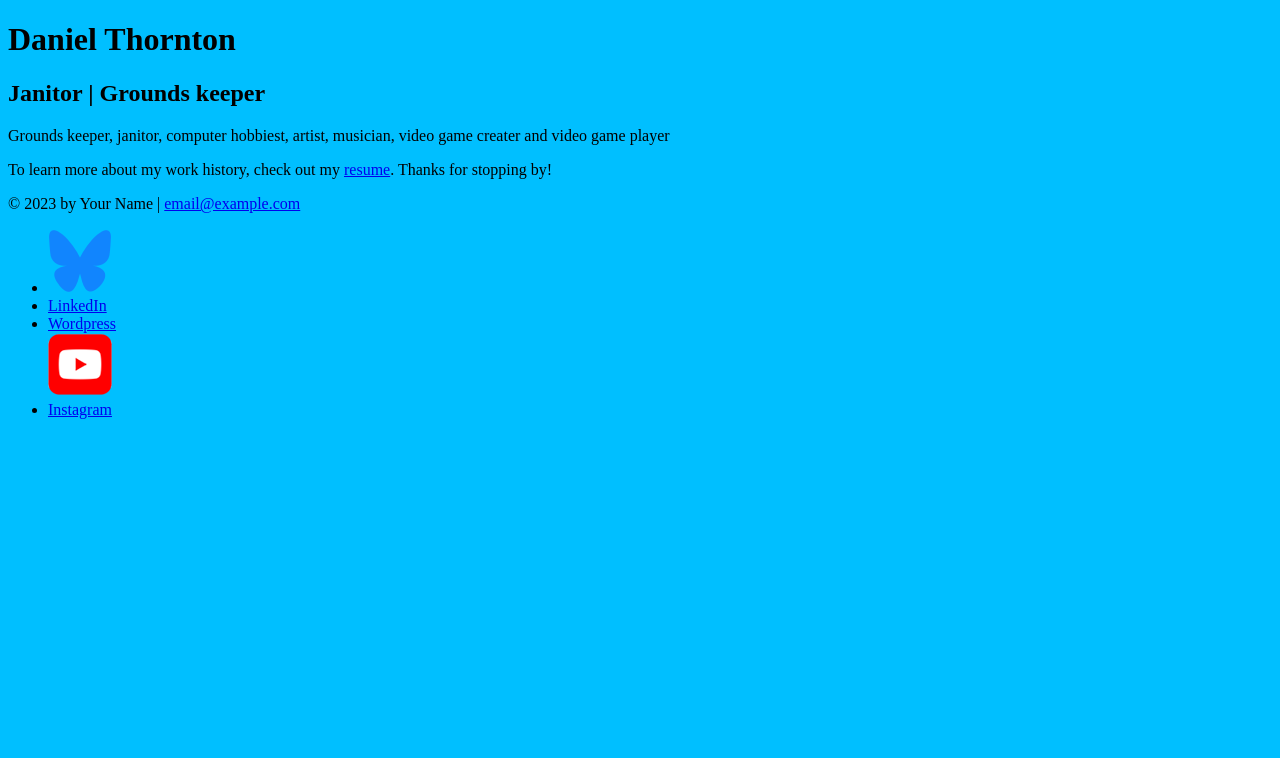
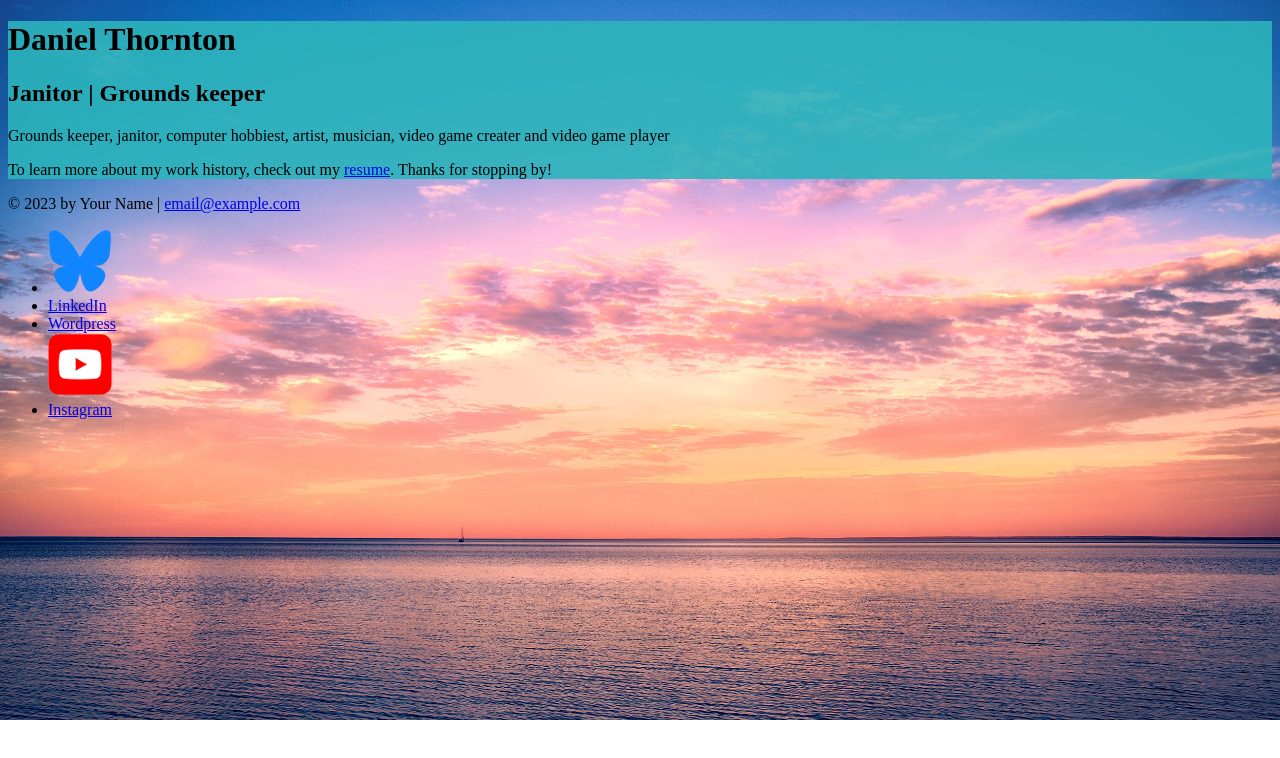
Before and after one commit to lovetocode/personal-site-2026, a plain HTML site: page personal-site-2026/index.html in a window 1280 px wide. Drawn offline with Linux system fonts and the light colour scheme.

Commit message:
Added css styles to home page

```diff
--- a/personal-site-2026/css/styles.css
+++ b/personal-site-2026/css/styles.css
@@ -1,3 +1,51 @@
+/* color palette
+
+  Blue green : #9ECECE
+  light gray : DFE1E3
+  gray : BCB4B9
+  dark gray : 4C4C54
+  dark blue green : 2CB4BC
+
+  */
+
+
+/* Global Styles */
+
 body {
-  background : #00bfff;
+  background : #fff;
+
 }
+
+/* Resume */
+
+
+
+/* Home */
+
+ .home {
+
+   background : url(../images/bg-sunset-ocean.jpg) no-repeat;
+   background-size : cover;
+
+   }
+
+  .home .home-text {
+
+     background : rgb(44 180 188 / 0.9)
+
+    }
+
+
+/* Footer */
+
+    .footer {
+
+     background : rgb(223 225 227 / 0.9)
+
+     }
+
+
+
+
+
+/* links */
--- a/personal-site-2026/index.html
+++ b/personal-site-2026/index.html
@@ -6,8 +6,9 @@
     <title>Why I Daniel Thornton is Amazing</title>
     <link rel="stylesheet" href="css/styles.css"
   </head>
-  <body>
+  <body class="home">
     <!-- //  INTRO  // -->
+    <div class="home-text">
         <header>
           <!-- Start content edits below this line. -->
           <h1>Daniel Thornton</h1>
@@ -24,6 +25,7 @@
 
           <!-- End content edits here. -->
         </main>
+    </div>
 
     <!-- //  FOOTER INFO, SOCIAL MEDIA  // -->
     <footer>
```
Also changed, not shown: personal-site-2026/resume.html (+1 -1 lines), personal-site-2026/images/app-icon.svg (added), personal-site-2026/images/bg-sunset-ocean.jpg (added), 4 other files. Lines whose indentation alone changed are shown as unchanged.
